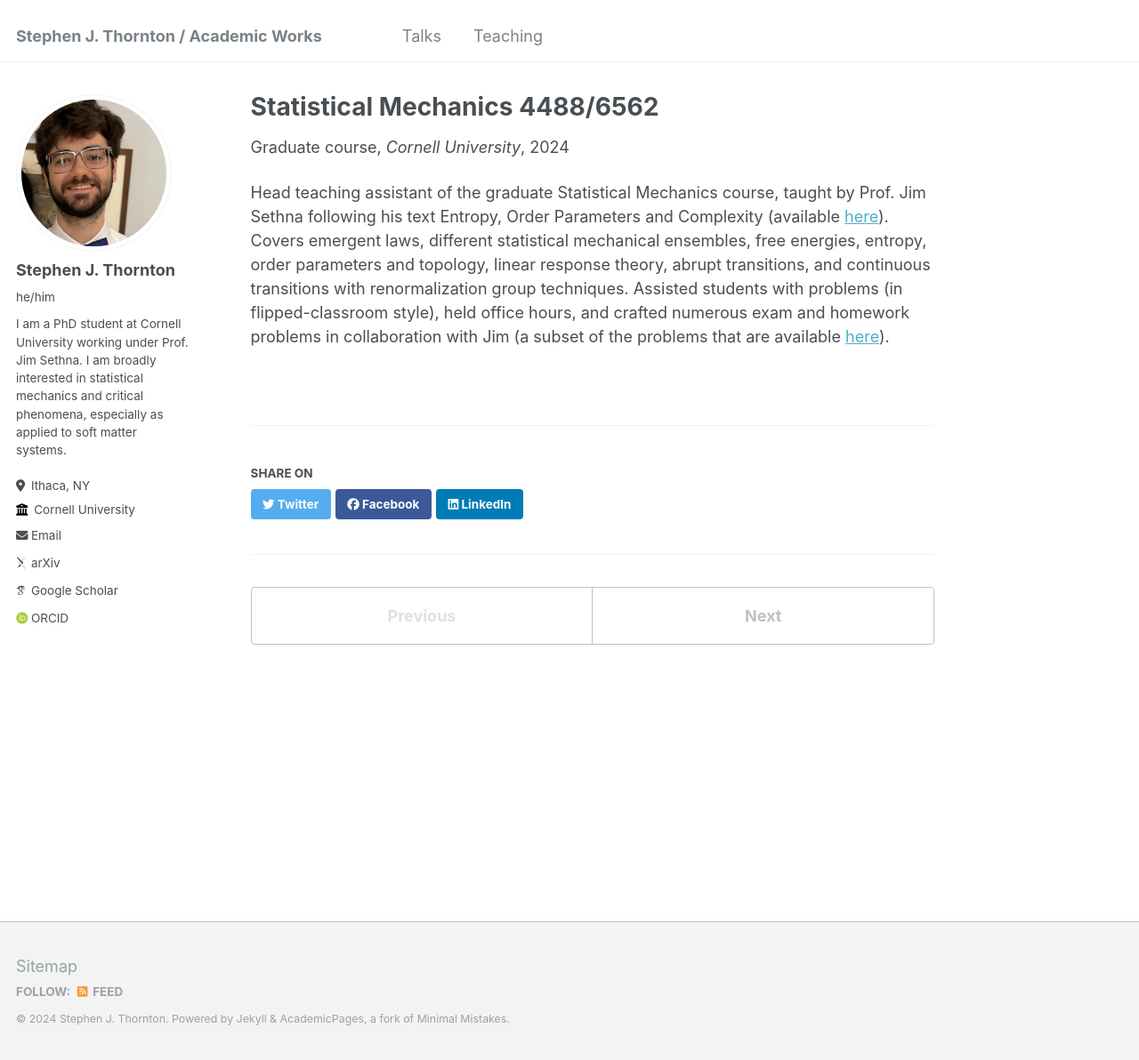
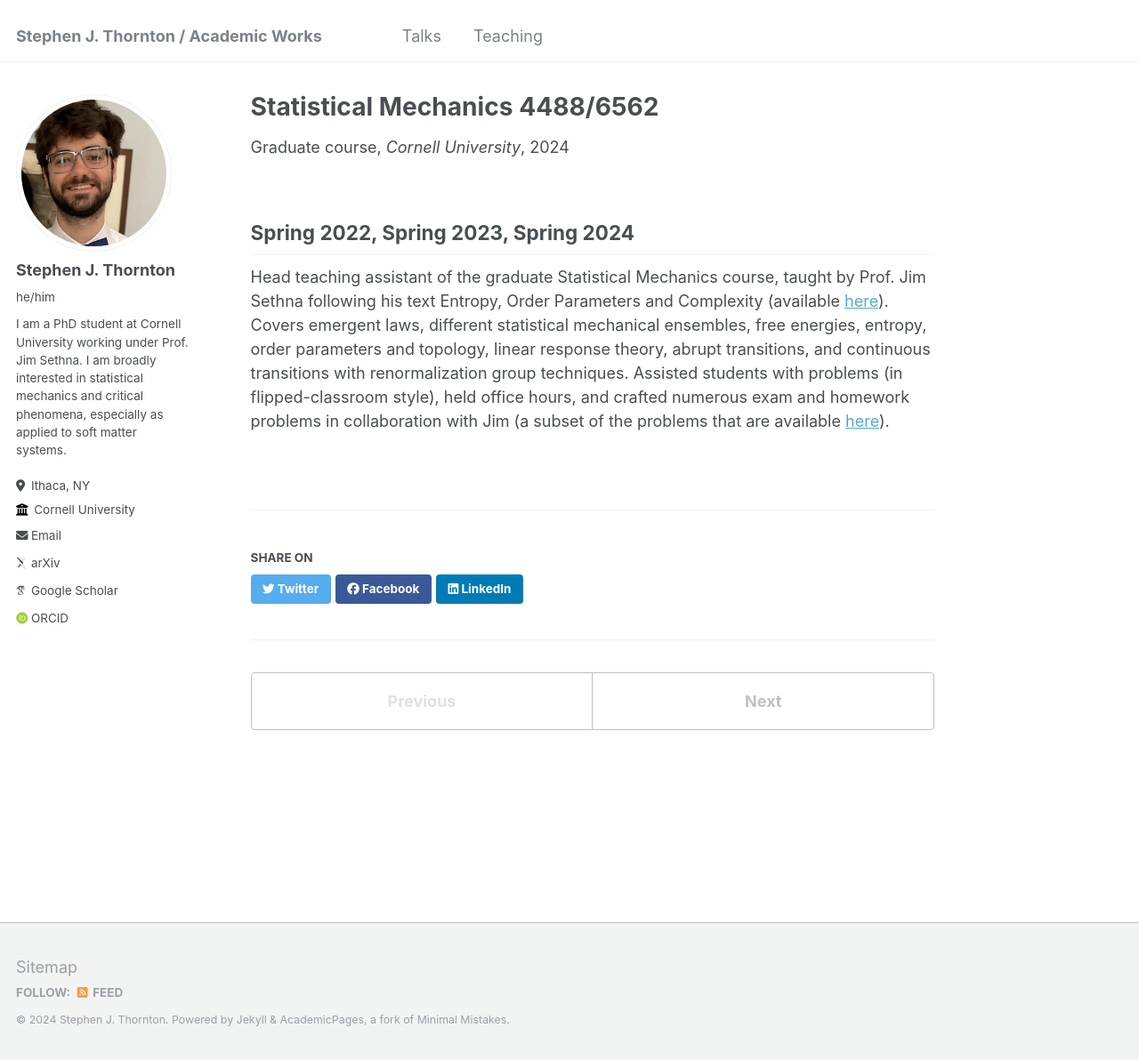
Before and after one commit to stephen-thornton/stephen-thornton.github.io, a Jekyll site: the page built from _teaching/StatMech.md, in a window 1280 px wide and 1192 px high. Shown: the whole window at 89% size. Built offline with Jekyll 4.4.1, drawn with Linux system fonts in a browser that asks for light colours; some web fonts are replaced; part of the change alters nothing that is shown.

Commit message:
Update StatMech.md

```diff
--- a/_teaching/StatMech.md
+++ b/_teaching/StatMech.md
@@ -4,8 +4,8 @@ collection: teaching
 type: "Graduate course"
 permalink: /teaching/stat-mech
 venue: "Cornell University"
-date: Spring 2022, Spring 2023, Spring 2024
 location: "Ithaca, NY"
 ---
 
+## Spring 2022, Spring 2023, Spring 2024
 Head teaching assistant of the graduate Statistical Mechanics course, taught by Prof. Jim Sethna following his text Entropy, Order Parameters and Complexity (available [here](https://sethna.lassp.cornell.edu/StatMech/)). Covers emergent laws, different statistical mechanical ensembles, free energies, entropy, order parameters and topology, linear response theory, abrupt transitions, and continuous transitions with renormalization group techniques. Assisted students with problems (in flipped-classroom style), held office hours, and crafted numerous exam and homework problems in collaboration with Jim (a subset of the problems that are available [here](https://sethna.lassp.cornell.edu/StatMech/SethnaExercises.pdf)).
```
